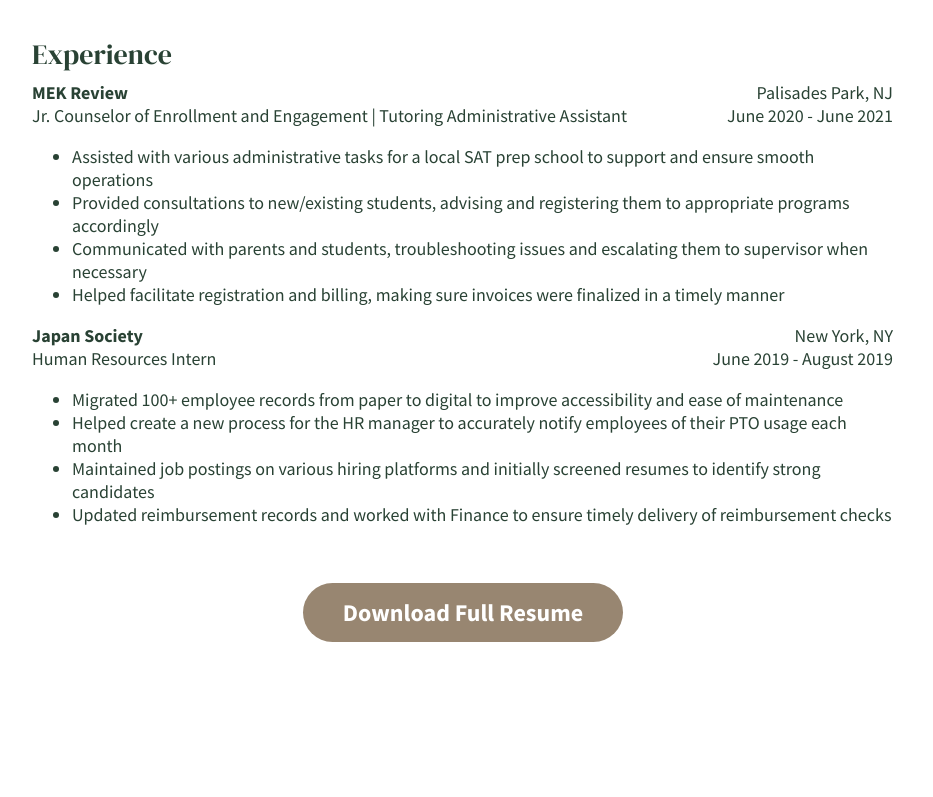
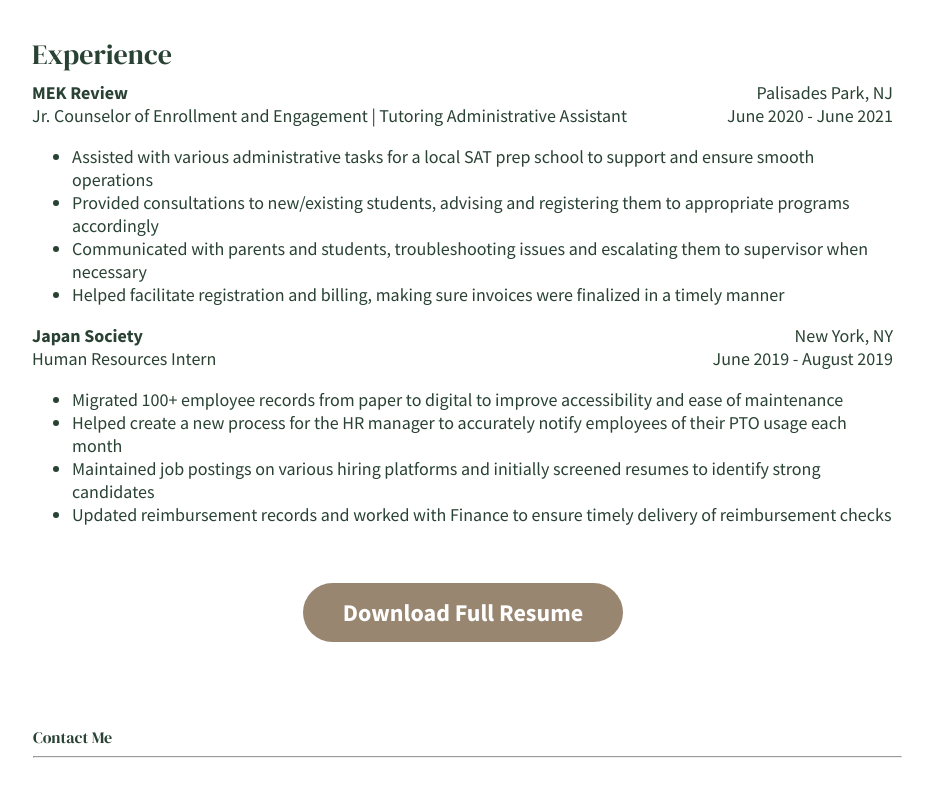
Before and after one commit to kim-jenny5/my-portfolio-site, a React (Create React App) app: page / in a window 1280 px wide. Shown: the part 4986-5783 px from the top of the page, without its empty margins (293-1226 px from the left). Built offline with nearby package versions, Linux system fonts and the light colour scheme; a web font is replaced by a local one.

Commit message:
started on contact section, added html and basic css

```diff
--- a/public/style.css
+++ b/public/style.css
@@ -622,3 +622,17 @@ a:visited {
 	text-decoration: none;
 	color: white;
 }
+
+#contact {
+	position: absolute;
+	/* width: 546px; */
+	width: 54.313rem;
+
+	height: 201px;
+	left: 326px;
+	top: 357rem;
+	/* margin-top: 4.813rem; */
+}
+
+#contact .title-text {
+}
--- a/src/App.js
+++ b/src/App.js
@@ -4,6 +4,7 @@ import Introduction from "./Introduction";
 import About from "./About";
 import ProjectsCont from "./ProjectsCont";
 import ResumeCont from "./ResumeCont";
+import Contact from "./Contact";
 
 export default function App() {
 	return (
@@ -14,6 +15,7 @@ export default function App() {
 			<About />
 			<ProjectsCont />
 			<ResumeCont />
+			<Contact />
 		</div>
 	);
 }
--- /dev/null
+++ b/src/Contact.js
@@ -0,0 +1,11 @@
+import React from "react";
+
+export default function Contact() {
+	return (
+		<div id="contact">
+			<div className="title-text">
+				Contact Me<hr></hr>
+			</div>
+		</div>
+	);
+}
```
